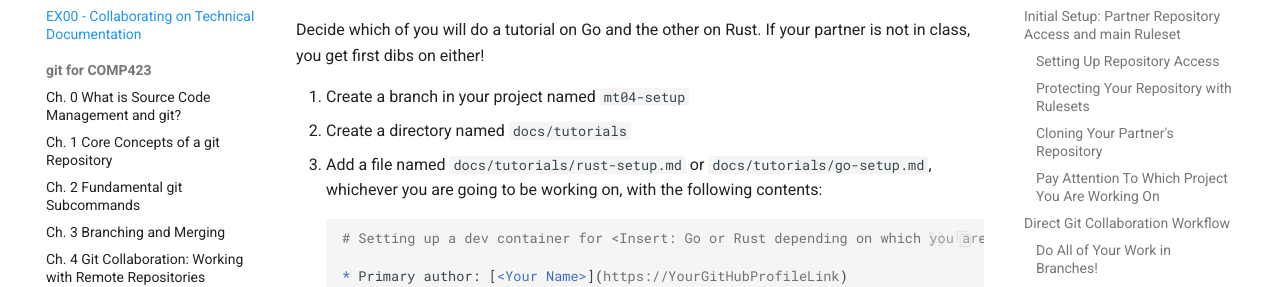
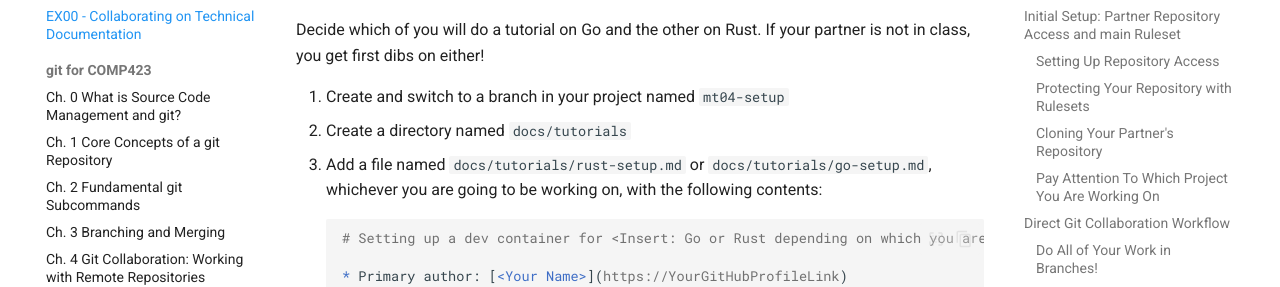
Before and after one commit to comp423-25s/comp423-25s.github.io, an MkDocs documentation site: the page built from docs/resources/MkDocs/ex00.md, in a window 1280 px wide and 900 px high, scrolled down 6255 px. Shown: the part 173-460 px from the top of the window. Built offline with MkDocs 1.6.1 and Material for MkDocs 9.7.7, drawn with Linux system fonts in a browser that asks for light colours.

Commit message:
Improve instructions

````diff
--- a/docs/resources/MkDocs/ex00.md
+++ b/docs/resources/MkDocs/ex00.md
@@ -195,7 +195,7 @@ git push origin <target branch>
 
 Decide which of you will do a tutorial on Go and the other on Rust. If your partner is not in class, you get first dibs on either!
 
-1. Create a branch in your project named `mt04-setup`
+1. Create and switch to a branch in your project named `mt04-setup`
 1. Create a directory named `docs/tutorials`
 1. Add a file named `docs/tutorials/rust-setup.md` or `docs/tutorials/go-setup.md`, whichever you are going to be working on, with the following contents:
    ```markdown
````
